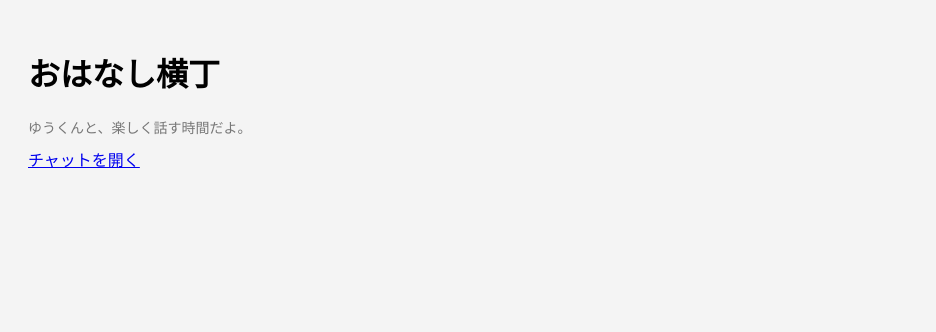
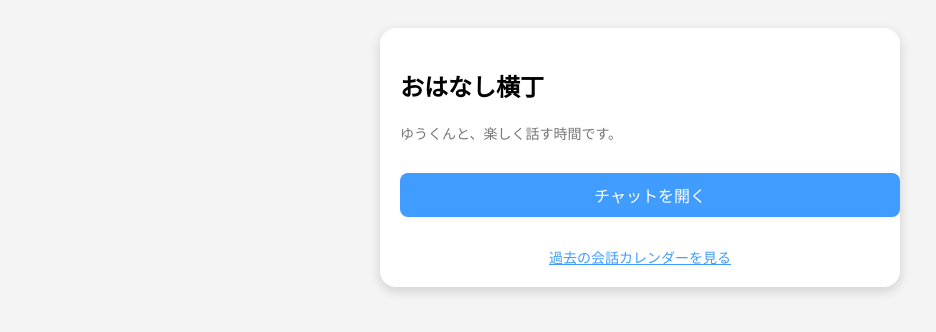
Before and after one commit to murahimurahi/ai_grandchild_bot, a Flask app: page / in a window 1280 px wide. Shown: the top 332 px of the page, without its empty margins (0-936 px from the left). Run offline with Flask 3, Linux system fonts and the light colour scheme.

Commit message:
Update index.html

```diff
--- a/templates/index.html
+++ b/templates/index.html
@@ -7,11 +7,23 @@
 </head>
 
 <body>
-    <div class="welcome-box">
-        <h1>おはなし横丁</h1>
-        <p class="subtitle">ゆうくんと、楽しく話す時間だよ。</p>
+    <div class="chat-container">
 
-        <a class="start-button" href="/chat">チャットを開く</a>
+        <h2>おはなし横丁</h2>
+        <p class="subtitle">ゆうくんと、楽しく話す時間です。</p>
+
+        <div style="margin: 30px 0; text-align: center;">
+            <a href="/chat" class="send-btn" style="display:block; text-decoration:none;">
+                チャットを開く
+            </a>
+        </div>
+
+        <div style="margin-top: 20px; text-align:center;">
+            <a href="/logs" style="font-size:14px; color:#409cff;">
+                過去の会話カレンダーを見る
+            </a>
+        </div>
+
     </div>
 </body>
 </html>
```
